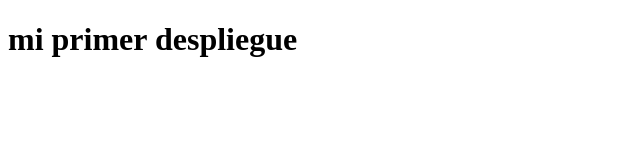
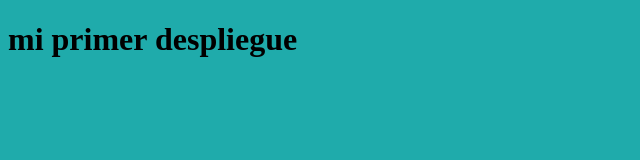
Before and after one commit to juvelillap/misegundorepositorio, a plain HTML site: page index.html in a window 1280 px wide. Shown: the whole page, without its empty margins (0-640 px from the left). Drawn offline with Linux system fonts and the light colour scheme.

Commit message:
cambiando fondo index

```diff
--- a/index.html
+++ b/index.html
@@ -4,7 +4,13 @@
     <meta charset="UTF-8">
     <meta name="viewport" content="width=device-width, initial-scale=1.0">
     <title>Document</title>
+    <style>
+        html, body{
+            background-color: rgb(31, 171, 171);
+        }
+    </style>
 </head>
+
 <body>
     <h1>mi primer despliegue</h1>
 </body>
```
